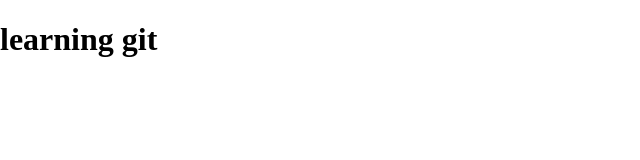
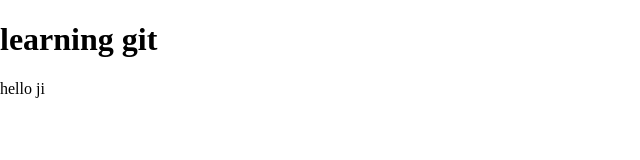
Before and after one commit to Ashis-2003/learning-git, a plain HTML site: page index.html in a window 1280 px wide. Shown: the full height of the page, 0-640 px from the left. Drawn offline with Linux system fonts and the light colour scheme.

Commit message:
hello para

```diff
--- a/index.html
+++ b/index.html
@@ -8,5 +8,6 @@
 </head>
 <body>
     <h1>learning git</h1>
+    <p>hello ji</p>
 </body>
 </html>
```
